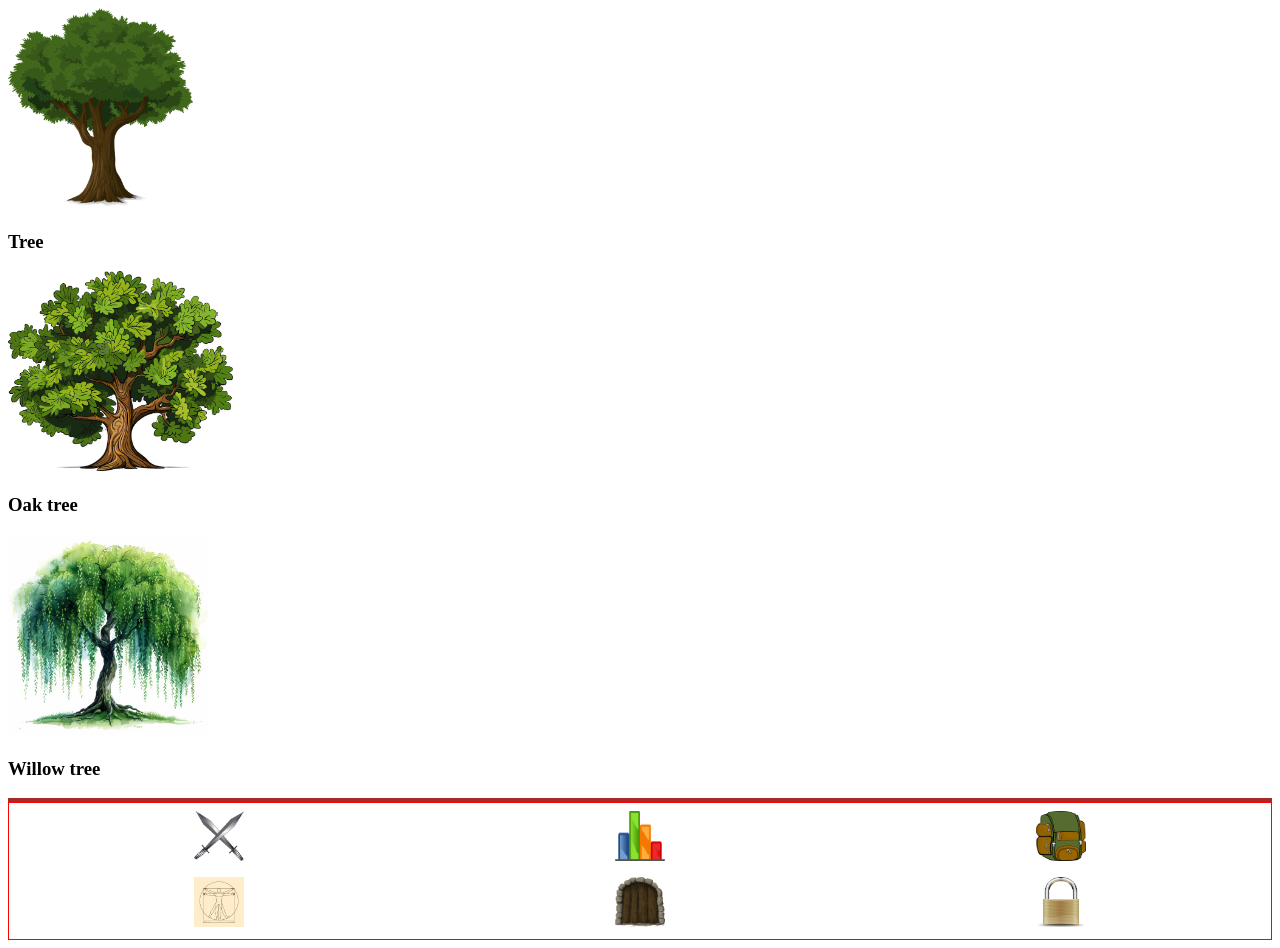
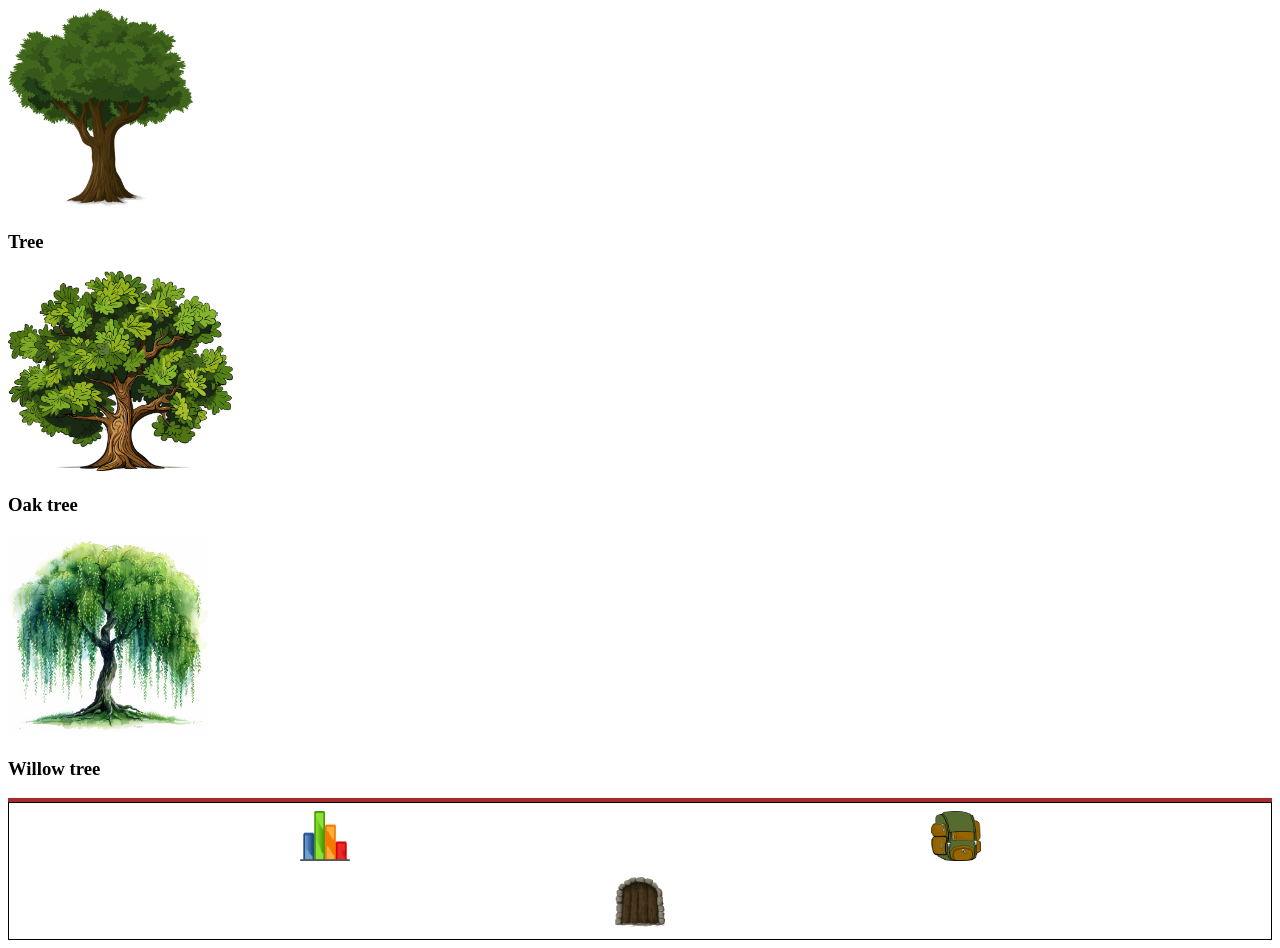
Before and after one commit to Nbelman1/final-project-u2-chopscape, a React (Vite) app in the folder chopscape/: page /game in a window 1280 px wide. Built offline with nearby package versions, Linux system fonts and the light colour scheme.

Commit message:
Added inventory useState, removed unused interface tabs

```diff
--- a/chopscape/src/components/GameInterface/components/GameInterface.jsx
+++ b/chopscape/src/components/GameInterface/components/GameInterface.jsx
@@ -23,6 +23,19 @@ const GameInterface = () => {
     const isChoppingRef = useRef(false);
 
     const currentLevel = determineLevel(woodcuttingExp);
+
+    const [inventory, setInventory] = useState({
+        "Logs": 0,
+        "Oak logs": 0,
+        "Willow logs": 0
+    });
+
+    function handleAddToInventory(logType) {
+        setInventory(prev => ({
+            ...prev,
+            [logType]: prev[logType] + 1
+        }));
+    }
 
     // on level up, display level up message
     function displayLevelUp(newLevel) {
@@ -82,7 +95,7 @@ const GameInterface = () => {
                     isChoppingRef={isChoppingRef}
                     onGainExp={handleGainExp}
                     onAddMessage={(msg) => setMessages(prev => [...prev, msg])}
-                    onAddToInventory={(log) => setInventory(prev => ({...prev, [log]: (prev[log] || 0) + 1}))}
+                    onAddToInventory={handleAddToInventory}
                     onStartGlobalChop={startGlobalChop}
                     onStopGlobalChop={stopGlobalChop}
                 />
--- a/chopscape/src/components/GameInterface/components/Tree.jsx
+++ b/chopscape/src/components/GameInterface/components/Tree.jsx
@@ -94,22 +94,17 @@ const Tree = ({ treeData, woodcuttingLevel, isChoppingRef, onGainExp, onAddMessa
         const isSuccessful = Math.random() < successRate; // success if rate is higher than roll
 
         if (isSuccessful) {
-            // onAddToInventory(treeData.logType);
-
+            onAddToInventory(treeData.logType);
             onAddMessage(`You get some ${treeData.logType}.`);
-
-            // start timer on successful chop
+            // start timer
             if (timeElapsedRef.current === 0 && treeData.lifeTime > 0) {
                 startDepletionTimer();
             }
-
             // check if tree should fall
             if (timeElapsedRef.current >= treeData.lifeTime) {
                 fellTree(treeData);
             }
-
             const levelWasGained = onGainExp(treeData.expGained);
-
             // check for level up
             if (levelWasGained) return;
 
--- a/chopscape/src/components/UserInterface/InterfaceTabs/InterfaceTabs.jsx
+++ b/chopscape/src/components/UserInterface/InterfaceTabs/InterfaceTabs.jsx
@@ -1,10 +1,7 @@
 const TABS = [
-    {id: "combat", icon: "combat-options.png", label: "Combat options", position: "top"},
     {id: "skills", icon: "skills.png", label: "Skills", position: "top"},
     {id: "inventory", icon: "inventory.png", label: "Inventory", position: "top"},
-    {id: "equipment", icon: "worn-equipment.png", label: "Worn equipment", position: "bottom"},
     {id: "logout", icon: "logout.png", label: "Logout", position: "bottom"},
-    {id: "locked", icon: "lock.png", label: "Locked", position: "bottom"}
 ];
 
 const InterfaceTabs = ({ activeTab, setActiveTab }) => {
--- a/chopscape/src/components/UserInterface/InterfaceTabs/interface-styles.css
+++ b/chopscape/src/components/UserInterface/InterfaceTabs/interface-styles.css
@@ -24,10 +24,6 @@
     border: 1px solid black;
 }
 
-.panel-wrapper-combat {
-    border: 1px solid red;
-}
-
 .panel-wrapper-skills {
     border: 1px solid orange;
 }
@@ -36,16 +32,8 @@
     border: 1px solid yellow;
 }
 
-.panel-wrapper-equipment {
-    border: 1px solid green;
-}
-
 .panel-wrapper-logout {
     border: 1px solid blue;
-}
-
-.panel-wrapper-locked {
-    border: 1px solid purple;
 }
 
 .message-log-container {
```
